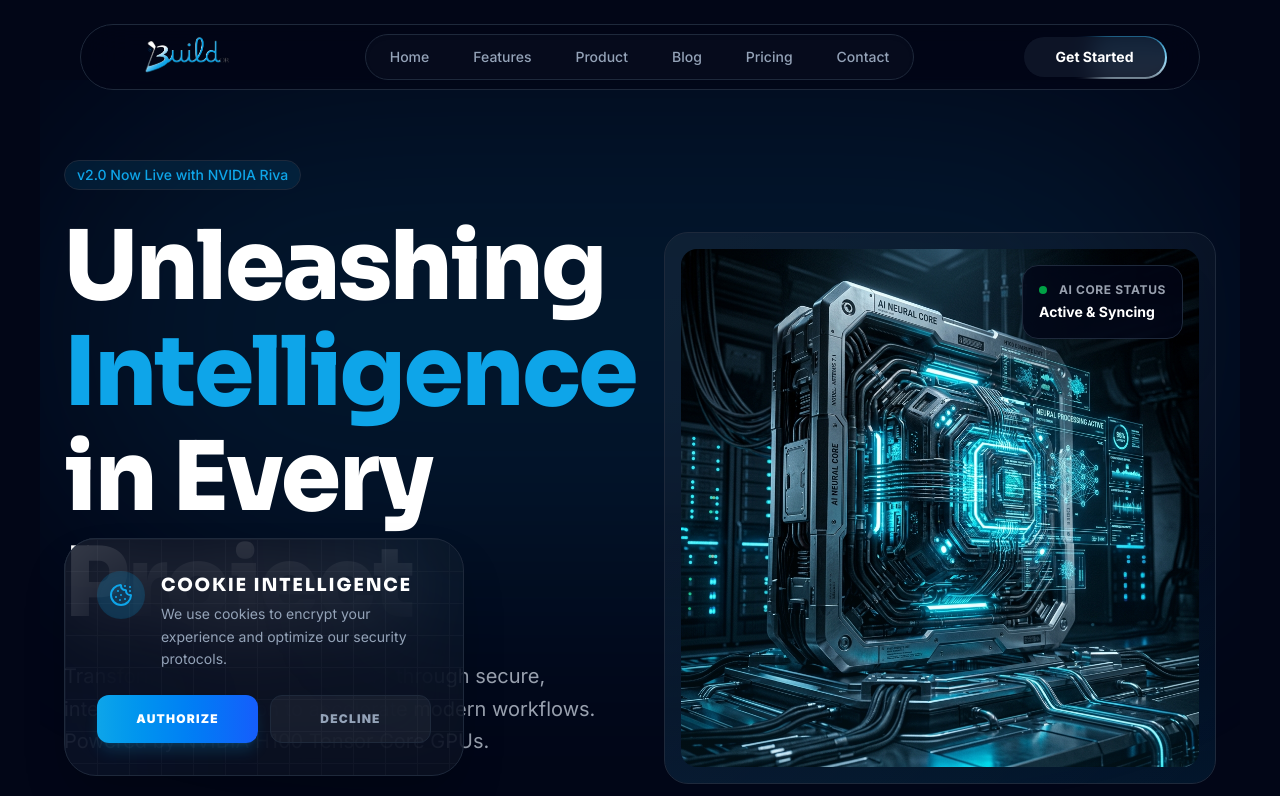
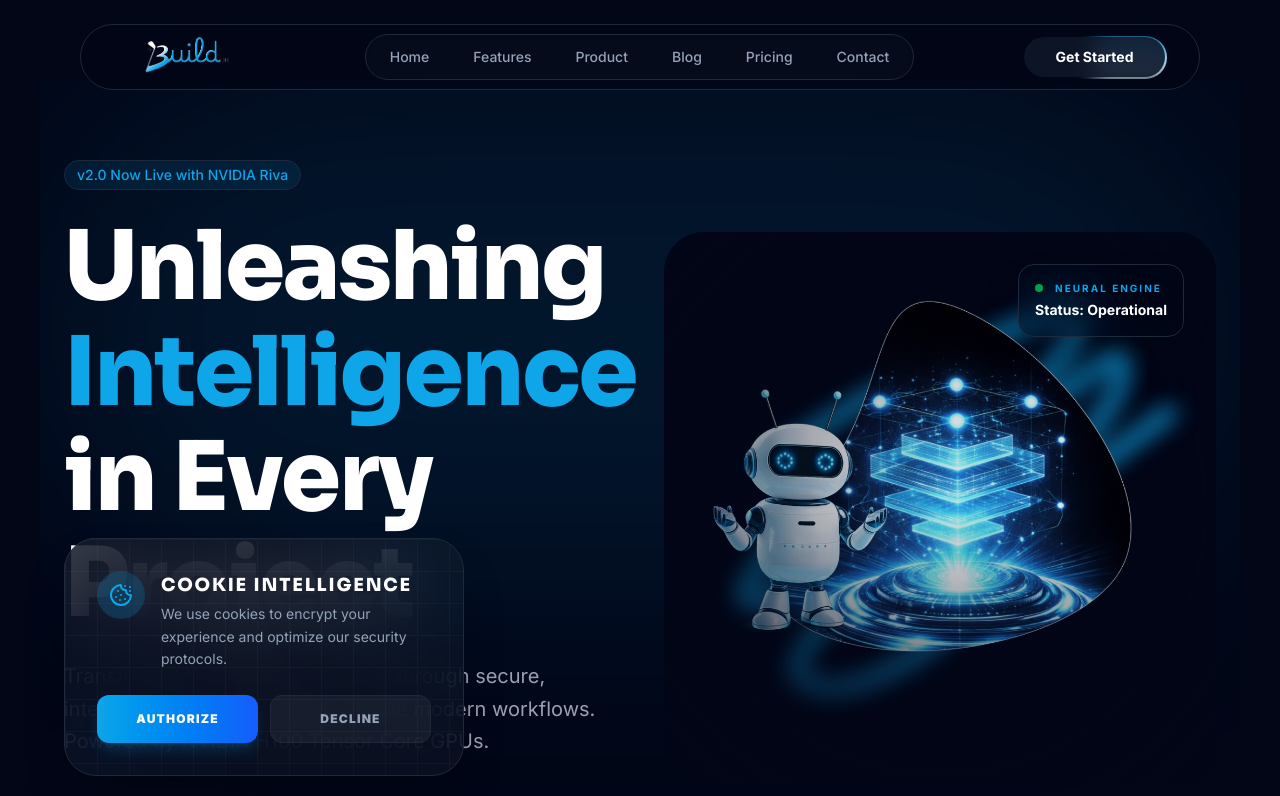
Before and after one commit to Buildorai/Buildorai_frontend, a Next.js app: page /product in a window 1280 px wide. Shown: the top 796 px of the page. Built offline with nearby package versions, Linux system fonts and the light colour scheme.

Commit message:
feat: implement product landing page with hero section and feature grid

```diff
--- a/src/app/(landing)/product/page.tsx
+++ b/src/app/(landing)/product/page.tsx
@@ -53,32 +53,55 @@ const BuildorAIProductPage = () => {
           </motion.div>
 
           <motion.div
-            initial={{ opacity: 0, scale: 0.9 }}
+            initial={{ opacity: 0, scale: 0.95 }}
             animate={{ opacity: 1, scale: 1 }}
-            transition={{ duration: 1 }}
-            className="relative"
+            transition={{ duration: 1.2, ease: "easeOut" }}
+            className="relative group"
           >
-            <div className="relative rounded-3xl border border-white/10 bg-gradient-to-br from-white/5 to-transparent p-4 overflow-hidden group">
+            {/* Background Atmosphere */}
+            <div className="absolute -inset-10 bg-[#0EA5E9]/10 blur-[100px] rounded-full opacity-0 group-hover:opacity-100 transition-opacity duration-1000" />
+
+            <div className="relative rounded-[2.5rem] bg-[#020617] overflow-hidden transform-gpu transition-all duration-700 group-hover:border-[#0EA5E9]/20 group-hover:shadow-[#0EA5E9]/5">
+              {/* Image with Edge Softening Mask */}
+              <div
+                className="relative h-full w-full"
+                style={{
+                  maskImage: 'radial-gradient(circle at center, black 65%, transparent 100%)',
+                  WebkitMaskImage: 'radial-gradient(circle at center, black 65%, transparent 100%)',
+                }}
+              >
                 <Image
-                src="/product-hero.png"
+                  src="/Product-Page-Hero.jpg"
                   alt="BuildorAI Robot Interface"
                   width={800}
                   height={800}
-                className="rounded-2xl w-full object-cover transition-transform duration-700 group-hover:scale-105"
+                  className="rounded-2xl w-full object-cover transition-transform duration-1000 group-hover:scale-105 opacity-90 group-hover:opacity-100"
                   priority
                 />
+              </div>
+
+              {/* Atmospheric Overlays for Blending */}
+              <div className="absolute inset-0 bg-gradient-to-t from-[#020617] via-transparent to-[#020617]/20 opacity-80" />
+              <div className="absolute inset-0 bg-gradient-to-r from-[#020617] via-transparent to-transparent opacity-50" />
 
               {/* Floating Status Cards */}
-              <div className="absolute top-8 right-8 bg-[#020617]/80 backdrop-blur-md border border-white/10 p-4 rounded-2xl shadow-2xl">
+              <motion.div
+                initial={{ y: 20, opacity: 0 }}
+                animate={{ y: 0, opacity: 1 }}
+                transition={{ delay: 1, duration: 0.8 }}
+                className="absolute top-8 right-8 bg-[#020617]/40 backdrop-blur-xl border border-white/10 p-4 rounded-2xl shadow-2xl transition-all group-hover:translate-x-2"
+              >
                 <div className="flex items-center gap-3">
                   <div className="w-2 h-2 rounded-full bg-green-500 animate-pulse" />
-                  <span className="text-xs uppercase tracking-wider text-gray-400 font-bold">AI Core Status</span>
+                  <span className="text-[10px] uppercase tracking-[0.2em] text-[#0EA5E9] font-bold">Neural Engine</span>
                 </div>
-                <div className="font-bold text-sm text-white mt-1">Active & Syncing</div>
-              </div>
+                <div className="font-bold text-sm text-white mt-1">Status: Operational</div>
+              </motion.div>
 
-              {/* Decorative Glow */}
-              <div className="absolute inset-0 pointer-events-none bg-gradient-to-t from-[#0EA5E9]/20 via-transparent to-transparent opacity-50" />
+
+
+              {/* Decorative Accent Glow */}
+              <div className="absolute inset-0 pointer-events-none bg-gradient-to-tr from-[#0EA5E9]/5 via-transparent to-transparent opacity-0 group-hover:opacity-100 transition-opacity" />
             </div>
           </motion.div>
         </div>
--- a/src/components/landing/Footer.tsx
+++ b/src/components/landing/Footer.tsx
@@ -391,6 +391,7 @@ const SocialIcon = ({ path, size = 20, viewBox = "0 0 24 24" }: { path: string,
 );
 
 const FacebookIcon = (props: any) => <SocialIcon {...props} path="M18 2h-3a5 5 0 0 0-5 5v3H7v4h3v8h4v-8h3l1-4h-4V7a1 1 0 0 1 1-1h3z" />;
+const LinkedinIcon = (props: any) => <SocialIcon {...props} path="M16 8a6 6 0 0 1 6 6v7h-4v-7a2 2 0 0 0-2-2 2 2 0 0 0-2 2v7h-4v-7a6 6 0 0 1 6-6z M2 9h4v12H2z M4 2a2 2 0 1 1 0 4 2 2 0 0 1 0-4z" />;
 
 const TwitterXIcon = (props: any) => <SocialIcon {...props} path="M18.901 1.153h3.68l-8.04 9.19L24 22.846h-7.406l-5.8-7.584-6.638 7.584H.474l8.6-9.83L0 1.154h7.594l5.243 6.932ZM17.61 20.644h2.039L6.486 3.24H4.298Z" />;
 const YoutubeIcon = (props: any) => <SocialIcon {...props} path="M22.54 6.42a2.78 2.78 0 0 0-1.94-2C18.88 4 12 4 12 4s-6.88 0-8.6.46a2.78 2.78 0 0 0-1.94 2A29 29 0 0 0 1 11.75a29 29 0 0 0 .46 5.33A2.78 2.78 0 0 0 3.4 19c1.72.46 8.6.46 8.6.46s6.88 0 8.6-.46a2.78 2.78 0 0 0 1.94-2 29 29 0 0 0 .46-5.25 29 29 0 0 0-.46-5.33z M9.75 15.02V8.48L15.45 11.75z" />;
@@ -555,6 +556,9 @@ export default function Footer() {
               <a href="https://www.facebook.com/BuildorAi/" target="_blank" rel="noopener noreferrer" aria-label="Facebook">
                 <FacebookIcon size={20} />
               </a>
+              <a href="https://www.linkedin.com/company/buildorai/" target="_blank" rel="noopener noreferrer" aria-label="LinkedIn">
+                <LinkedinIcon size={20} />
+              </a>
               <a href="https://x.com/BuildorAi" target="_blank" rel="noopener noreferrer" aria-label="X (Twitter)">
                 <TwitterXIcon size={20} />
               </a>
```
Also changed, not shown: public/Product-Page-Hero.jpg (added), public/product-hero.png (deleted). Lines whose indentation alone changed are shown as unchanged.
